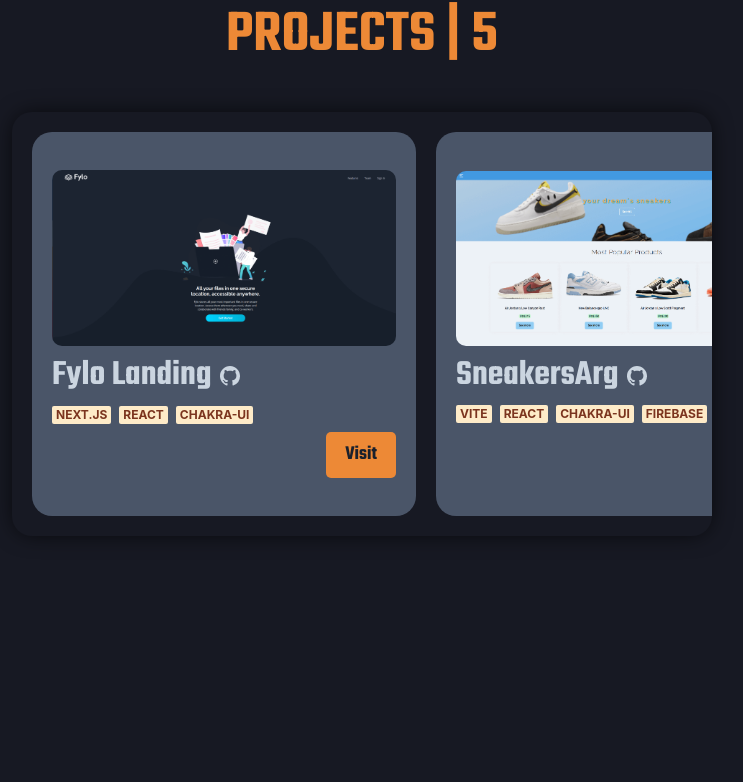
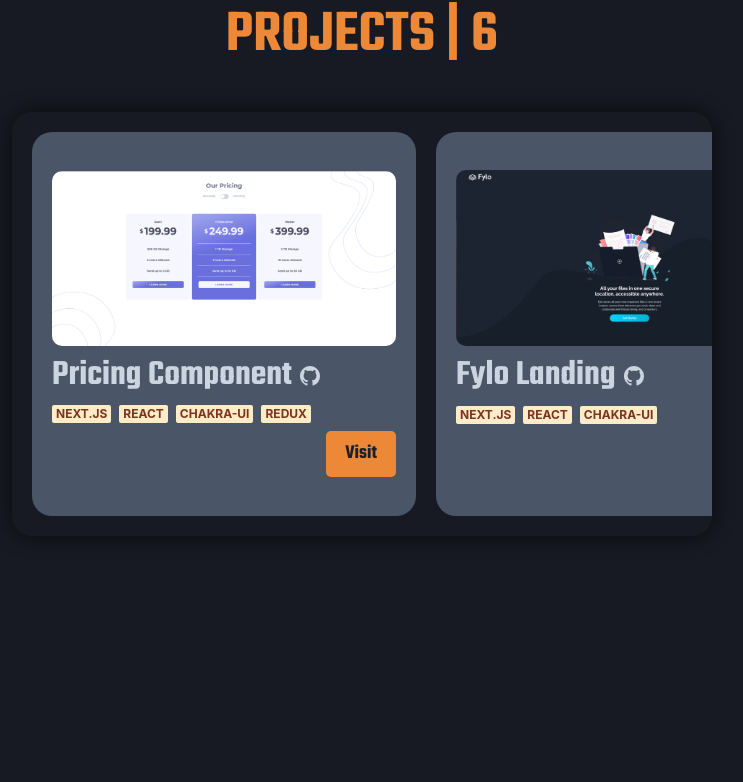
Before and after one commit to RodrigoSpano/Portfolio, a Next.js app: page / in a window 1280 px wide. Shown: the part 2100-2882 px from the top of the page, without its empty margins (278-1021 px from the left). Built offline with nearby package versions, Linux system fonts and the light colour scheme.

Commit message:
add new project

```diff
--- a/components/projects/projectsDB.js
+++ b/components/projects/projectsDB.js
@@ -1,4 +1,10 @@
 const DB = [
+  {
+    name:'Pricing Component',
+    src:'/assets/pricing.png',
+    link:'https://pricing-component-rodrigo-spano.vercel.app/',
+    technology:['next.js', 'react', 'chakra-ui','redux']
+  },
   {
     name:'Fylo Landing',
     src:'/assets/fylo-landing.png',
```
Also changed, not shown: public/assets/pricing.png (added).
